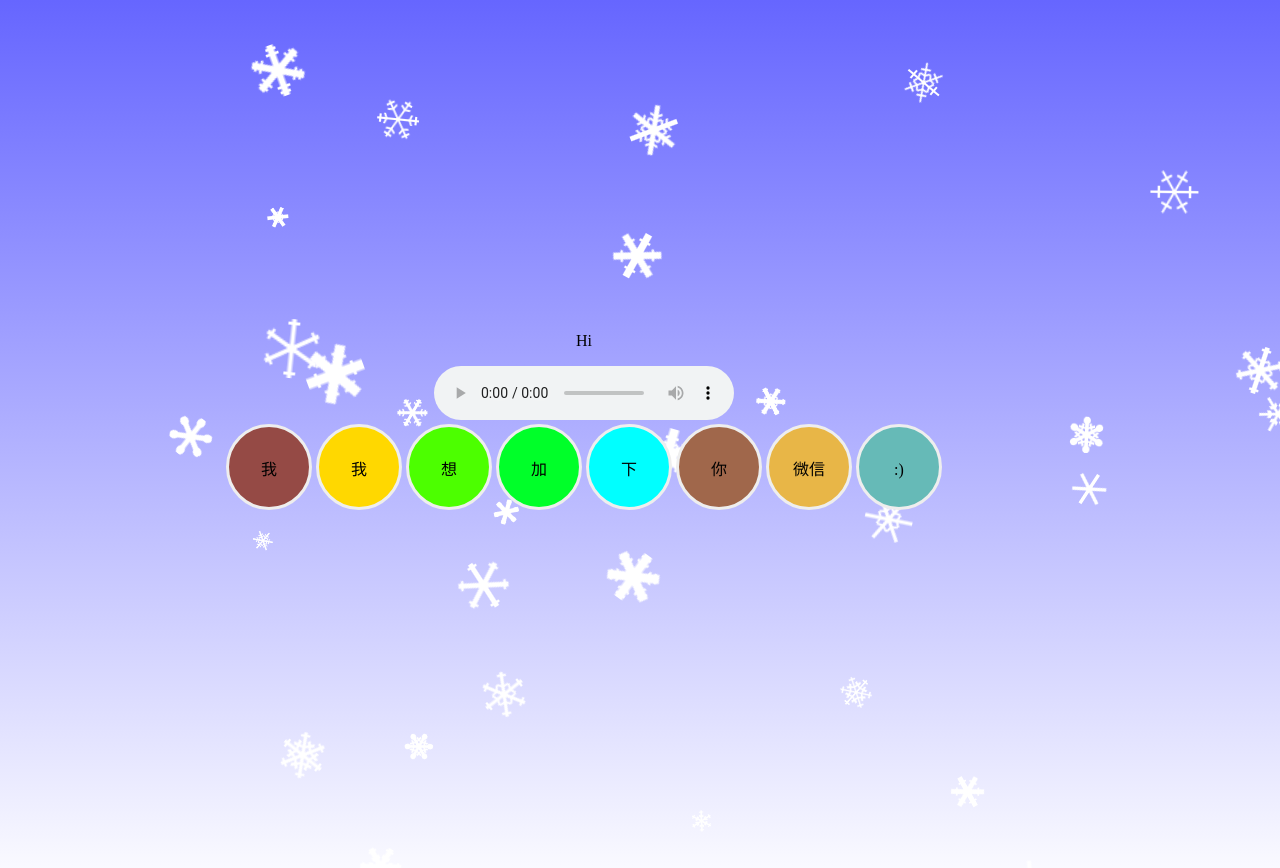
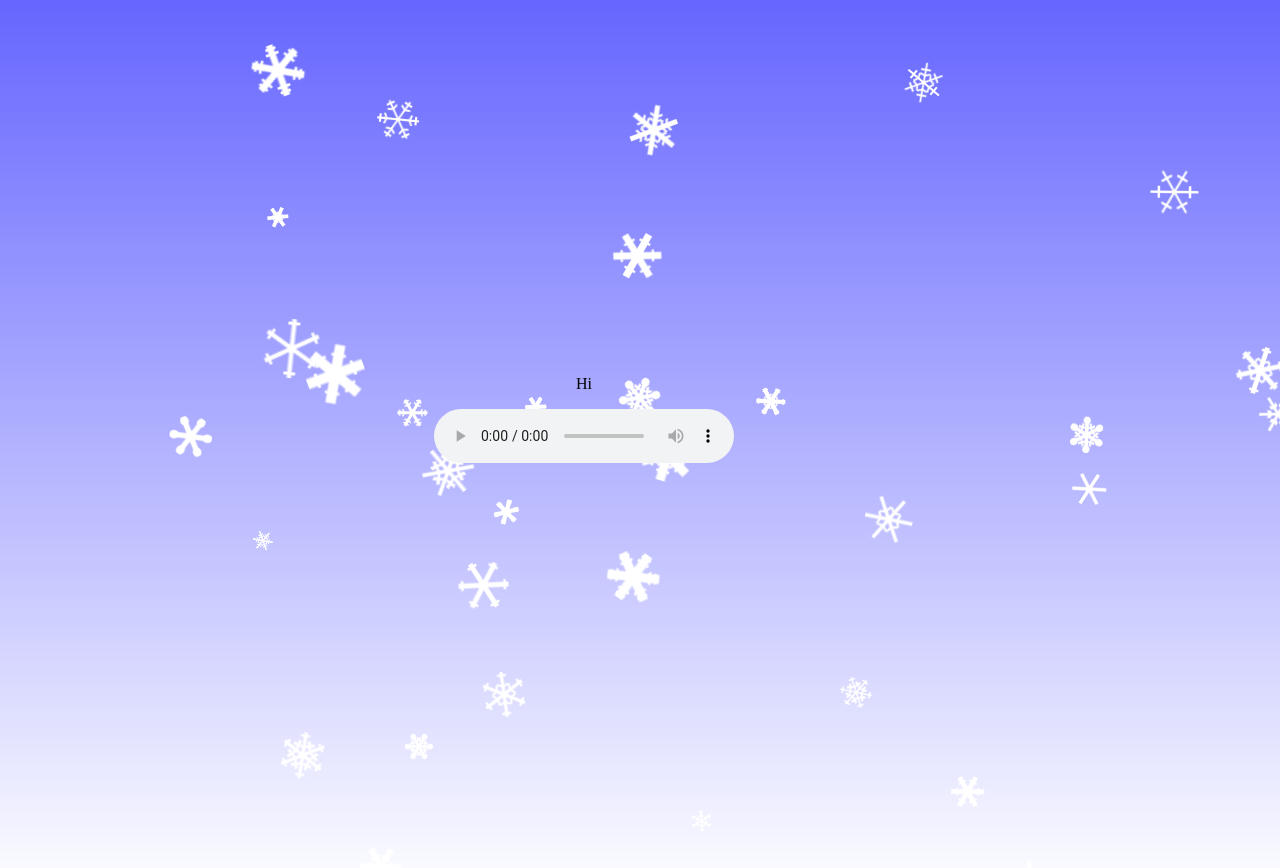
Before and after one commit to dypan/jekyll_demo, a Jekyll site: the page built from index.html, in a window 1280 px wide. Shown: the top 868 px of the page. Built offline with Jekyll 4.4.1, drawn with Linux system fonts in a browser that asks for light colours.

Commit message:
Update index.html

```diff
--- a/index.html
+++ b/index.html
@@ -63,14 +63,14 @@ title: welcome
                             <code>audio</code>.
                         </audio>
                     </div>
-                    <span class="show__logo show__logo--list">我</span>
+                    <!--<span class="show__logo show__logo--list">我</span>
                     <span class="show__logo show__logo--list" style="background-color:#ffd800">我</span>
                     <span class="show__logo show__logo--list" style="background-color:#4cff00">想</span>
                     <span class="show__logo show__logo--list" style="background-color:#00ff29">加</span>
                     <span class="show__logo show__logo--list" style="background-color:#00ffff">下</span>
                     <span class="show__logo show__logo--list" style="background-color:#a0674b">你</span>
                     <span class="show__logo show__logo--list" style="background-color:#e8b647">微信</span>
-                    <span class="show__logo show__logo--list" style="background-color:#66bab7">:)</span>
+                    <span class="show__logo show__logo--list" style="background-color:#66bab7">:)</span>-->
                 </div>
         </div>
     </div>
```
